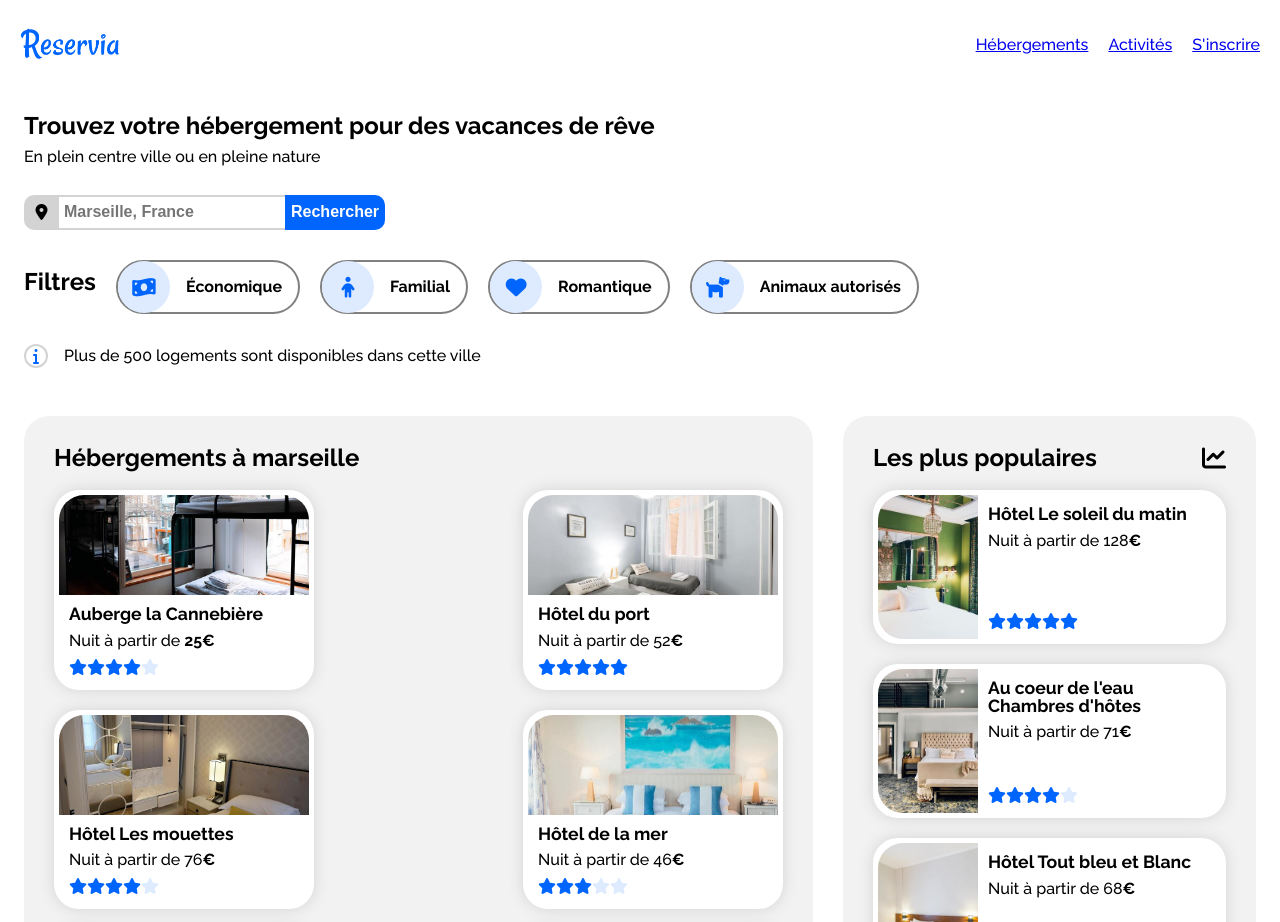
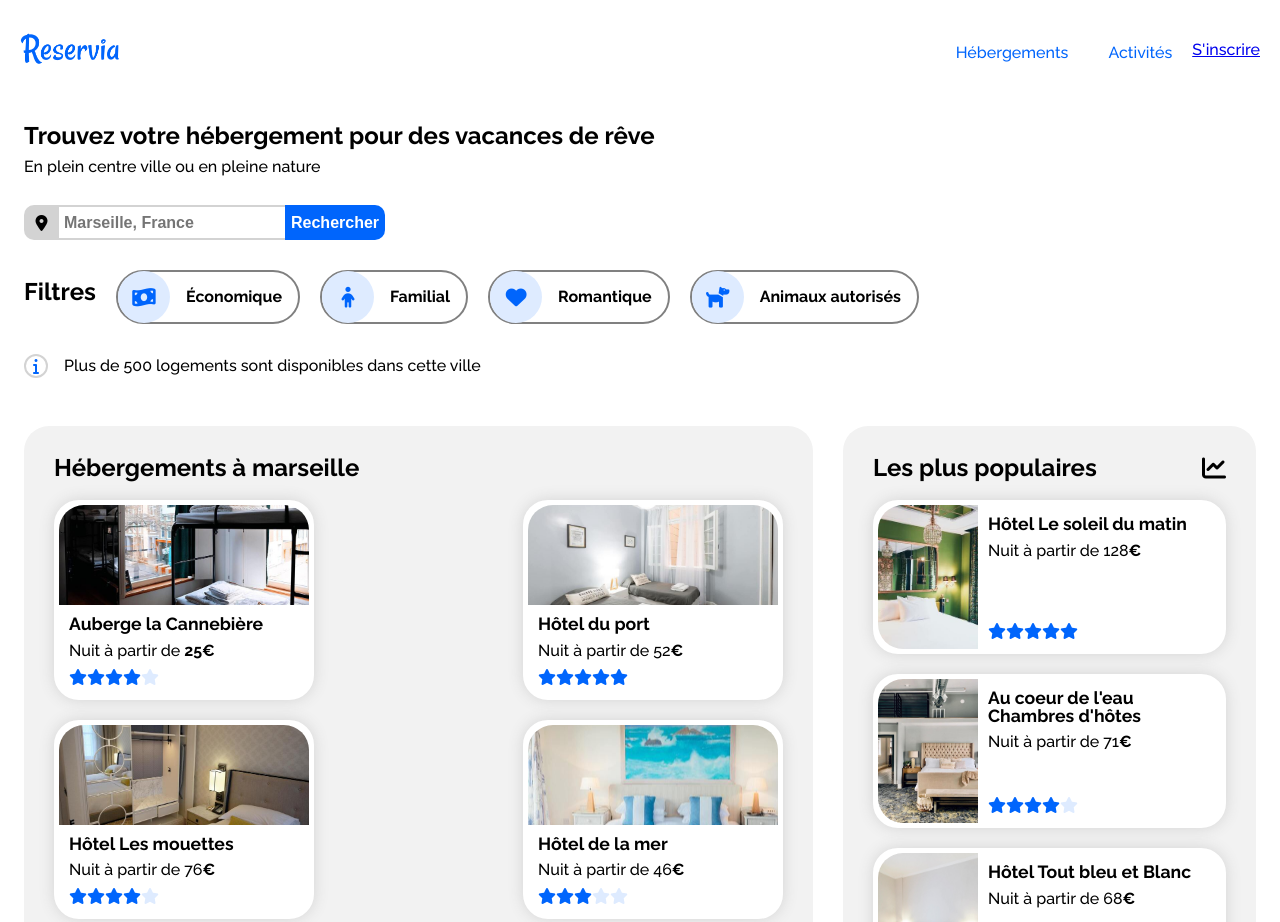
Before and after one commit to OverLordShiina/DacalorLucas_2_07242021, a plain HTML site: page index.html in a window 1280 px wide. Shown: the top 922 px of the page. Drawn offline with Linux system fonts and the light colour scheme.

Commit message:
hover menu

```diff
--- a/assets/css/styles.css
+++ b/assets/css/styles.css
@@ -27,7 +27,8 @@ b {
   display: flex;
   justify-content: flex-end;
   align-items: center;
-  padding: 20px;
+  padding: 0 20px;
+  height: 100px;
 }
 .logo {
   cursor: pointer;
@@ -39,12 +40,22 @@ b {
 }
 .menu {
   display: flex;
+  align-items: center;
+  height: 100%;
 }
 .menu li {
-  padding-right: 20px;
+  display: flex;
+  align-items: center;
+  height: 100%;
+  border-top: 5px solid transparent;
+  padding: 0 20px;
+}
+.menu li a {
+  text-decoration: none;
+  color: #0065fc;
 }
 .menu li:hover {
-  border-top: 5px #0065fc;
+  border-color: #0065fc;
 }
 .nav-btn {
   font-size: bold;
@@ -269,6 +280,7 @@ b {
   padding: 30px;
 }
 .activite h3 {
+  flex: 1;
   padding: 10px;
 }
 .activite-d {
```
